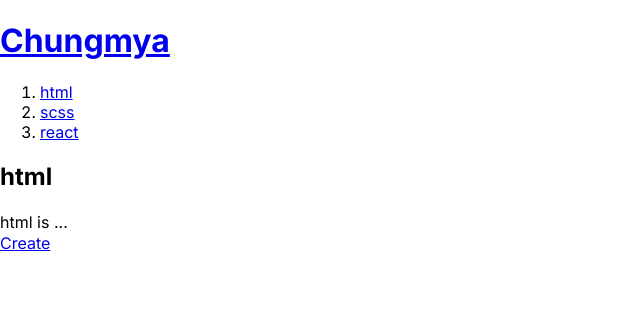
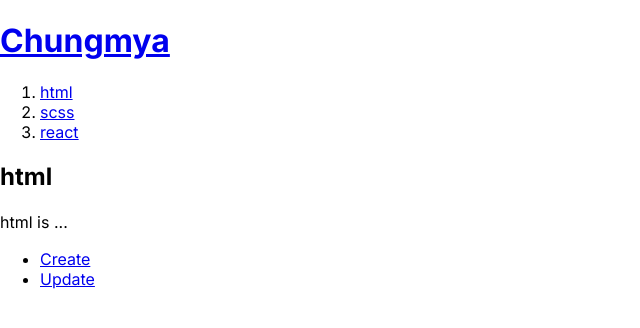
Before and after one commit to chungmya/Teamproject, a Next.js app in the folder react-storybook/: page / in a window 1280 px wide. Shown: the top 328 px of the page, without its empty margins (0-640 px from the left). Built offline with nearby package versions, Linux system fonts and the light colour scheme.

Commit message:
리액트 update

```diff
--- a/react-storybook/app/page.tsx
+++ b/react-storybook/app/page.tsx
@@ -17,6 +17,7 @@ export default function Home() {
   const [isCreate, setIsCreate] = useState(false);
 
   let content = null;
+  let contextControl = null;
 
   if(isCreate){
     content = <Create onCreate={(_title, _body)=>{
@@ -38,6 +39,7 @@ export default function Home() {
         body={selectedTopic.body}
        />
     );
+    contextControl = <li><a href="/update/2">Update</a></li>
   }
 
   return (
@@ -54,11 +56,17 @@ export default function Home() {
 
       {content}
 
-      {<a href="/create"
-      onClick={(e)=> {
-        e.preventDefault();
-        setIsCreate(true);
-      }}>Create</a>}
+      <ul>
+        <li>
+          <a href="/create/1"
+              onClick={(e)=> {
+                e.preventDefault();
+                setIsCreate(true);
+              }}>
+          Create</a>
+        </li>
+        {contextControl}
+      </ul>
 
     </div>
   );
--- a/react-storybook/app/todolist/todolist.module.scss
+++ b/react-storybook/app/todolist/todolist.module.scss
@@ -17,5 +17,9 @@
 		display: flex;
 	}
 
+}
 
-}
+	.completed {
+	text-decoration: line-through;
+	opacity: 0.5;
+	}
```
